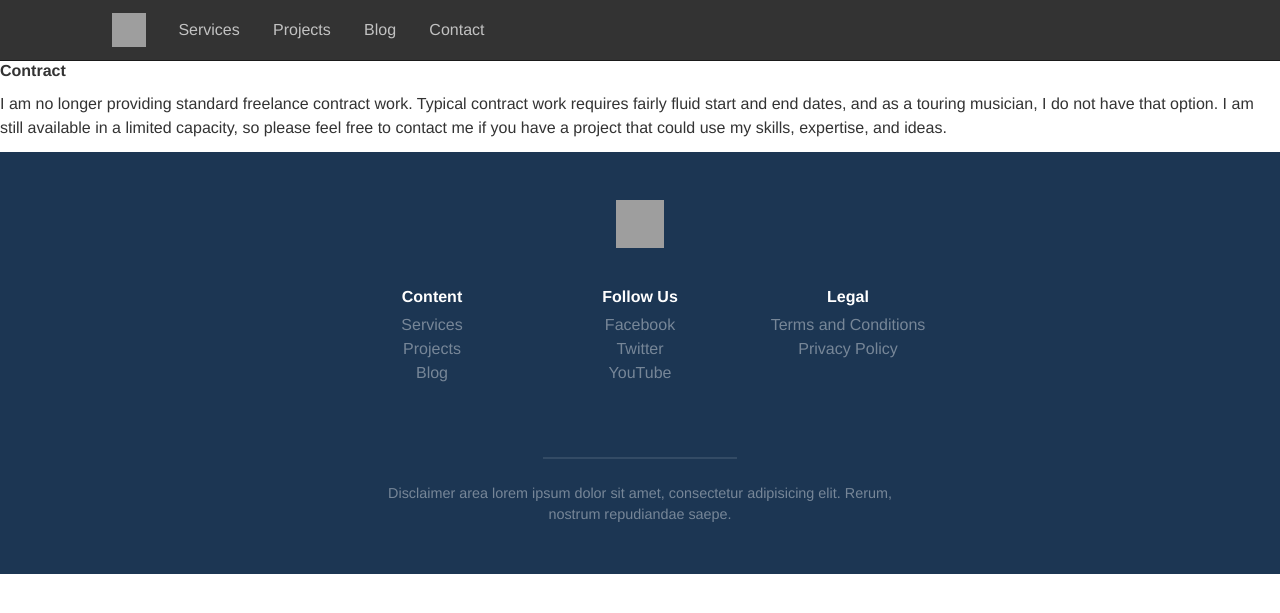
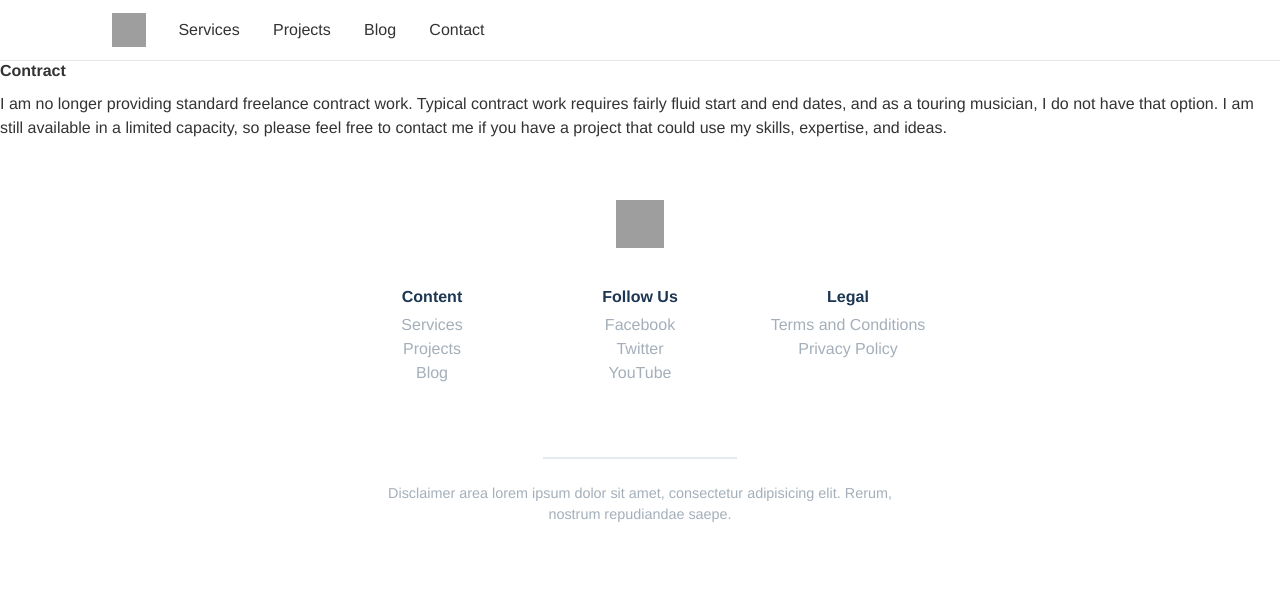
Before and after one commit to jessecarl/jessecarl.github.io, a Jekyll site: the page built from contract/index.html, in a window 1280 px wide. Shown: the top 613 px of the page. Built offline with Jekyll 4.4.1, drawn with Linux system fonts in a browser that asks for light colours; grey boxes are pictures that could not be loaded.

Commit message:
Update style for nav, footer, hero
Updates nav and footer to be light background and dark text.
Updates the hero to use one of my photos with a short teaser,
moving the longer pitch to a new section dedicated to it.

```diff
--- a/_sass/footer.scss
+++ b/_sass/footer.scss
@@ -3,8 +3,8 @@
   $action-color: #477DCA !default;
   $medium-screen: em(640) !default;
   $large-screen: em(860) !default;
-  $footer-background: desaturate(darken($action-color, 20%), 30%);
-  $footer-color: white;
+  $footer-background: white;
+  $footer-color: desaturate(darken($action-color, 20%), 30%);
   $footer-link-color: transparentize($footer-color, 0.6);
   $footer-disclaimer-color: transparentize($footer-color, 0.6);
 
--- a/_sass/hero.scss
+++ b/_sass/hero.scss
@@ -2,11 +2,11 @@
   $base-border-radius: 3px !default;
   $action-color: #477DCA !default;
   $large-screen: em(860) !default;
-  $hero-background-top: #7F99BE;
-  $hero-background-bottom: #20392B;
-  $hero-color: white;
+  $hero-background-top: #95d5f1;
+  $hero-background-bottom: #dbe9f5;
+  $hero-color: $dark-gray;
   $gradient-angle: 10deg;
-  $hero-image: 'https://raw.githubusercontent.com/thoughtbot/refills/master/source/images/mountains.png';
+  $hero-image: '/img/mountain-trail.jpg';
 
   @include background(url($hero-image), linear-gradient($gradient-angle, $hero-background-bottom, $hero-background-top), no-repeat $hero-background-top scroll);
   background-color: #324766;
--- a/_sass/nav.scss
+++ b/_sass/nav.scss
@@ -5,9 +5,9 @@ header.navigation {
   $dark-gray: #333 !default;
   $large-screen: em(860) !default;
   $navigation-padding: 1em;
-  $navigation-background: $dark-gray;
-  $navigation-color: transparentize(white, 0.3);
-  $navigation-color-hover: white;
+  $navigation-background: white;
+  $navigation-color: $dark-gray;
+  $navigation-color-hover: transparentize($navigation-color, 0.3);
   $navigation-height: 60px;
   $navigation-nav-button-background: $action-color;
   $navigation-nav-button-background-hover: lighten($navigation-background, 10%);
--- a/index.html
+++ b/index.html
@@ -6,9 +6,13 @@ layout: default
     <a href="" class="hero-logo"><img src="{{ site.logo_url }}" alt="{{ site.name }}"></a>
     <div class="hero-copy">
       <h1>{{ site.name }}</h1>
-      <p>Saying you are a lazy engineer might seem like a bad idea – after all, we recognize laziness as a vice, not a virtue. But for me, laziness is the fight against toil, busywork, and mindlessness. Being the right kind of lazy means finding ways to eliminate the work that my clients hate, so they can spend more time and energy on the work that they love. Sometimes the solution is technical; often it is human. I can help you find that solution for the work you hate. With a BS in Electrical Engineering and years of development experience, I'm prepared to take on the work you hate. After all, that's the work I love.</p>
+      <p>Fighting against toil, busywork, and mindlessness.</p>
     </div>
   </div>
+</section>
+<section id="why-lazy">
+  <h2>Why Lazy?</h2>
+  <p>Saying you are a lazy engineer might seem like a bad idea – after all, we recognize laziness as a vice, not a virtue. But for me, laziness is the fight against toil, busywork, and mindlessness. Being the right kind of lazy means finding ways to eliminate the work that my clients hate, so they can spend more time and energy on the work that they love. Sometimes the solution is technical; often it is human. I can help you find that solution for the work you hate. With a BS in Electrical Engineering and years of development experience, I'm prepared to take on the work you hate. After all, that's the work I love.</p>
 </section>
 <section id="services">
 </section>
```
Also changed, not shown: img/mountain-trail.jpg (added).
